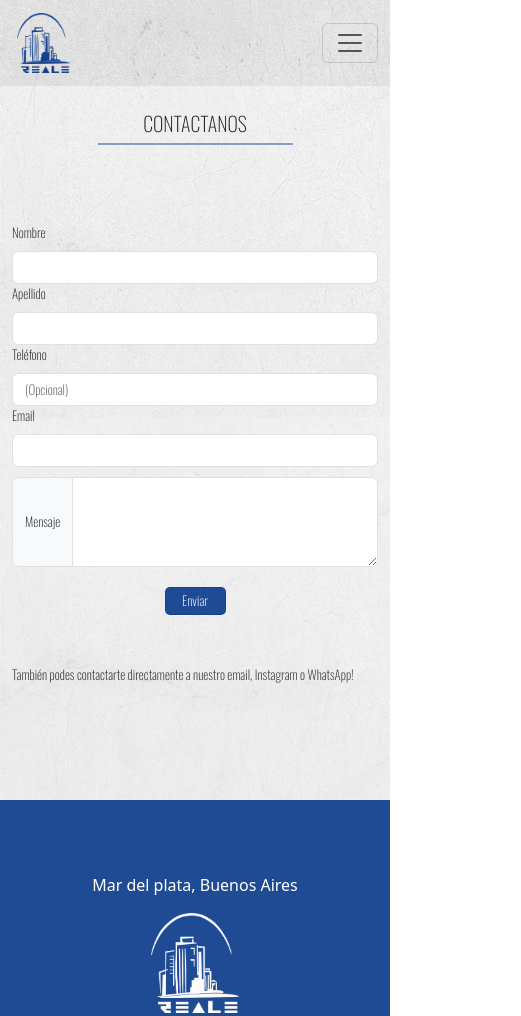
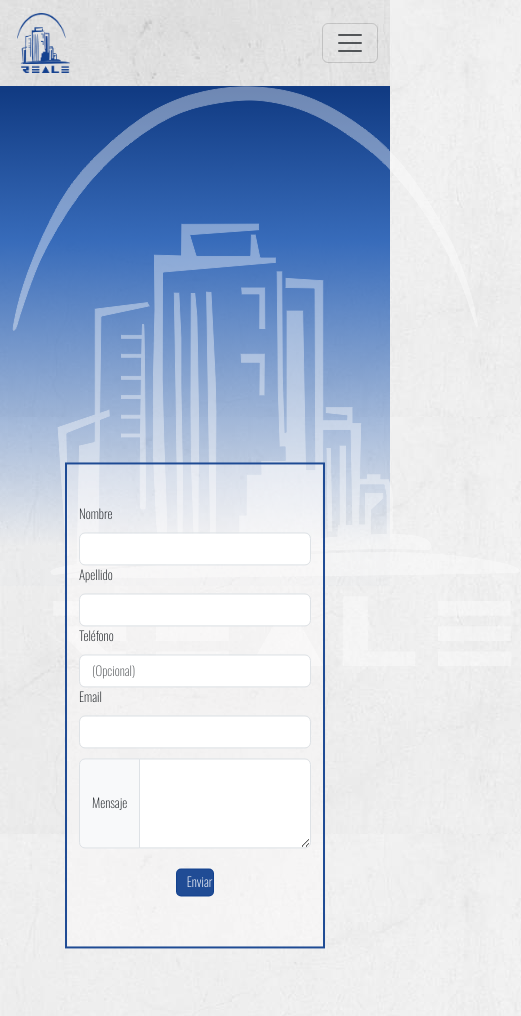
Before and after one commit to valentiaga/reacePaginaWeb, a website: page contacto.html in a window 390 px wide. Shown: the top 1016 px of the page, 521 px wide, since content can reach past the window. Drawn offline with nearby package versions, Linux system fonts and the light colour scheme.

Commit message:
cambio pagina contacto

```diff
--- a/contacto.html
+++ b/contacto.html
@@ -95,13 +95,22 @@
       </nav>
   </header>
 
-    <main>
-      <h3 class="text-center">CONTACTANOS</h3>
-      <span class="linea"></span>
-      <section class="row d-flex justify-content-center">
+    <main class="mainContacto">
+      <!-- <h3 class="text-center">CONTACTANOS</h3>
+      <span class="linea"></span> -->
 
+
+
+      <section class="row  justify-content-center sectionContacto">
+
+        <div class="divImagenContacto">
+          <!-- <img  class="imgContacto" src="./img/style/contacto1.png" height="700px" width="100%" alt=""> -->
+          <!-- <img  class="imgContacto offset-lg-5" src="./img/style/reale sin fondo.png" height="300px" alt=""> -->
+          <img  class="imgContacto offset-lg-5" src="./img/style/reale sin fondo blanco.png" height="300px" alt="">
+
+        </div>
         <!-- <p class="offset-lg-3 parrafo">Envianos un mensaje:</p> -->
-        <form class="formContacto col-lg-6 d-flex flex-column " novalidate>
+        <form class="formContacto col-lg-6 col-8 d-flex flex-column " novalidate>
           <div>
             <label for="validationCustom01" class="form-label">Nombre</label>
             <input type="text" class="form-control miFormControl" id="validationCustom01" required>
@@ -145,6 +154,7 @@
 
         </form>
         <p class="offset-lg-3 lineaContacto">También podes contactarte directamente a nuestro email, Instagram o WhatsApp!
+
       </section>
 
 
--- a/scss/components/_body.scss
+++ b/scss/components/_body.scss
@@ -9,6 +9,7 @@ body {
     padding-top: 110px;
     padding-bottom: 120px;
 }
+
 
 #bodyNosotros {
     background-image: url(../img/style/nuevoFondo0.jpeg);
@@ -28,7 +29,7 @@ body {
     padding-top: nth($list: $size, $n: 5);
     padding-bottom: nth($list: $size, $n: 5);
     transition: all 1s;
-    &hover{
+    &:hover{
         transform: scale(1.6, 1);
     }
 }
--- a/scss/components/_footer.scss
+++ b/scss/components/_footer.scss
@@ -5,6 +5,10 @@ img.logo {
 }
 
 .footer {
+    // background: rgb(18,64,142);
+    // background: linear-gradient(180deg, rgba(18,64,142,0.01) 0%, rgba(41,97,182,0.9262298669467787) 15%, rgba(17,59,131,1) 100%, rgba(18,64,142,0.01) 100%);
+//     background: rgb(18,64,142);
+// background: linear-gradient(179deg, rgba(18,64,142,0.01) 0%, rgba(41,97,182,1) 10%, rgba(17,59,131,1) 85%, rgba(18,64,142,0.01) 100%);
     background-color: $color-ppal;
     width: 100%;
     position: absolute;
@@ -19,6 +23,8 @@ img.logo {
 
 .footerContacto{
     height: 130px;
+    position: absolute;
+    top:160%;
 }
 
 
@@ -32,7 +38,7 @@ img.logo {
     padding-left: nth($list: $size, $n: 1);
     padding-right: nth($list: $size, $n: 4);
     transition: 0.5s;
-    &hover{
+    &:hover{
         transform: scale(1.2);
     }
 }
@@ -45,7 +51,7 @@ img.logo {
     height: 36px;
     width: auto;
     transition: 0.5s;
-    &hover{
+    &:hover{
         transform: scale(1.2);
     }
 }
@@ -63,6 +69,12 @@ img.logo {
         }
     }
 
+    .footerContacto{
+        // height: 130px;
+        position: absolute;
+        top:110%;
+    }
+
     img.logo {
         padding-left: nth($list: $size, $n: 1);
         padding-right: nth($list: $size, $n: 1);
--- a/scss/components/_formularios.scss
+++ b/scss/components/_formularios.scss
@@ -2,17 +2,47 @@
     @extend %form;
     padding-top: 30px;
 }
+// .mainContacto{
+//     position: relative;
+// }
+.sectionContacto{
 
+    position: relative;
+    // left: 50%;
+    // transform: translate(-50%,-50%);
 
+}
 .formContacto {
     @extend %form;
-    padding-top: 80px;
+    padding-top: 40px;
+    border: 1px solid $color-ppal;
+    position: absolute;
+    background-color: lighten(rgba(204, 201, 201, 0.361), 20%);
+    top:85%;
+    left: 50%;
+    transform: translate(-50%,-15%);
+
 }
 
 .lineaContacto {
+    position: absolute;
+    top:190%;
+    transform: translate(0,-50%);
     font-size: nth($list: $size, $n: 8);
     font-family: 'Oswald', sans-serif;
-    padding-bottom: 80px;
+
+}
+
+.imgContacto{
+   opacity: 0.4;
+}
+
+.divImagenContacto{
+    height: 500px;
+    background: rgb(18,64,142);
+    background: linear-gradient(0deg, rgba(18,64,142,0.01) 0%, rgba(18,64,142,0.01) 8%, rgba(41,97,182,0.9262298669467787) 69%, rgba(17,59,131,1) 99%);
+    // background-position: 50%10%;
+    background-size: cover;
 }
 
 .miFormControl:focus {
@@ -35,12 +65,20 @@
     padding-top: nth($list: $size, $n: 2);
     padding-bottom: nth($list: $size, $n: 4);
 }
+.inputArchivo{
+    padding-bottom: 30px;
+}
 
-@media screen and (max-width: 576px) {
+@media screen and (max-width: 1024px) {
 
     .formContacto,
     .miFormControl {
         font-size: nth($list: $size, $n: 10);
+    }
+
+    .formContacto{
+        transform: translate(-50%,-10%);
+        border: 2px solid $color-ppal;
     }
 
     .miBoton {
@@ -48,13 +86,21 @@
         font-size: nth($list: $size, $n: 10);
     }
 
+    // .inputArchivo{
+    //     padding-bottom: 300px;
+    // }
     .miInputMensaje {
         font-size: nth($list: $size, $n: 10);
     }
 
     .lineaContacto {
-        font-size: nth($list: $size, $n: 10);
-        font-family: 'Oswald', sans-serif;
+        // font-size: nth($list: $size, $n: 10);
+        // font-family: 'Oswald', sans-serif;
+        display: none;
+    }
+
+    .imgContacto{
+        height: auto;
     }
 
     .formulario {
--- a/scss/components/_mainNosotros.scss
+++ b/scss/components/_mainNosotros.scss
@@ -4,6 +4,7 @@
         padding-top: nth($list: $size, $n: 5);
         font-size: large;
         font-family: 'Kanit', sans-serif;
+        font-weight: bold;
     }
 }
 
```
Also changed, not shown: formaParte.html (+6 -1 lines), css/style.css, img/style/contacto1.png (added), img/style/contacto2.png (added), 1 other file.
